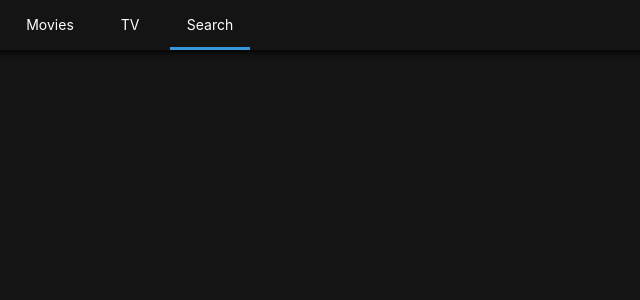
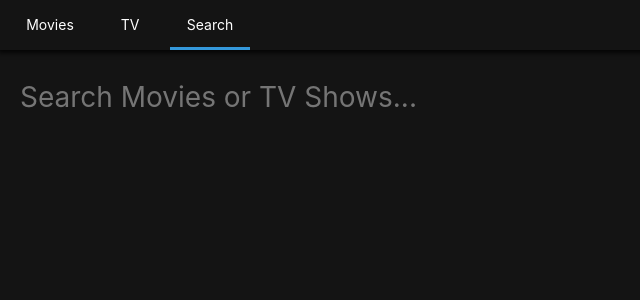
Before and after one commit to heekang2271/reactJS_nomflix, a React (Create React App) app: page /search in a window 1280 px wide. Shown: the top 300 px of the page, without its empty margins (0-640 px from the left). Built offline with nearby package versions, Linux system fonts and the light colour scheme.

Commit message:
SearchPresent.js, Message.js 작성

```diff
--- /dev/null
+++ b/src/Components/Message.js
@@ -0,0 +1,27 @@
+import React from "react";
+import PropTypes from "prop-types";
+import styled from "styled-components";
+
+const Container = styled.div`
+    width: 100%;
+    display: flex;
+    justify-content: center;
+`;
+
+const Text = styled.span`
+    color: ${props => props.color};
+    font-weight: 600;
+`;
+
+export default ({text, color}) => (
+    <Container>
+        <Text color={ color }>
+            {text}
+        </Text>
+    </Container>
+);
+
+Error.propTypes = {
+    text: PropTypes.string.isRequired,
+    color: PropTypes.string.isRequired
+};
--- a/src/Routes/Home/HomeContainer.js
+++ b/src/Routes/Home/HomeContainer.js
@@ -36,7 +36,6 @@ export default class extends React.Component {
                 upcoming,
                 popular
             });
-
         } catch {
             this.setState({
                 error: "Can't find movies information."
--- a/src/Routes/Home/HomePresenter.js
+++ b/src/Routes/Home/HomePresenter.js
@@ -3,9 +3,10 @@ import PropTypes from "prop-types";
 import styled from "styled-components";
 import Section from "../../Components/Section.js";
 import Loader from "../../Components/Loader";
+import Message from "../../Components/Message";
 
 const Container = styled.div`
-    padding:0px 10px;
+    padding:0px 20px;
 `;
 
 
@@ -39,6 +40,9 @@ const HomePresenter = ({ nowPlaying, upcoming, popular, error, loading }) => (
                 </Section>
             )}
 
+            {error && (
+                <Message color="#e74c3c" text={error} />
+            )}
         </Container>
     )
 );
--- a/src/Routes/Search/SearchContainer.js
+++ b/src/Routes/Search/SearchContainer.js
@@ -11,11 +11,22 @@ export default class extends React.Component {
         loading: false
     };
 
-    handleSubmit = () => {
+    handleSubmit = (event) => {
+        event.preventDefault();
         const { searchTerm } = this.state;
         if (searchTerm !== "") {
             this.searchByTerm();
         }
+    }
+
+    updateTerm = (event) => {
+        const {
+            target: { value }
+        } = event;
+
+        this.setState({
+            searchTerm: value
+        });
     }
 
     searchByTerm = async () => {
@@ -61,6 +72,7 @@ export default class extends React.Component {
                 error={error}
                 loading={loading}
                 handleSubmit={this.handleSubmit}
+                updateTerm={this.updateTerm}
             />
         );
     }
--- a/src/Routes/Search/SearchPresenter.js
+++ b/src/Routes/Search/SearchPresenter.js
@@ -1,8 +1,61 @@
 import React from "react";
 import PropTypes from "prop-types";
 import styled from "styled-components";
+import Loader from "../../Components/Loader";
+import Section from "../../Components/Section";
+import Message from "../../Components/Message";
 
-const SearchPresenter = ({movieResults, tvResults, searchTerm, error, loading, handleSubmit}) => null;
+const Container = styled.div`
+    padding: 0 20px;
+`;
+
+const Form = styled.form`
+    margin-bottom: 50px;
+    width: 100%;
+`;
+
+const Input = styled.input`
+    all: unset;
+    font-size: 28px;
+    width: 100%;
+`;
+
+const SearchPresenter = ({ movieResults, tvResults, searchTerm, error, loading, handleSubmit, updateTerm }) => (
+    <Container>
+        <Form onSubmit={handleSubmit}>
+            <Input
+                placeholder="Search Movies or TV Shows..."
+                value={searchTerm}
+                onChange={updateTerm}
+            />
+        </Form>
+        {loading ? <Loader /> : <>
+            {movieResults && movieResults.length > 0 && (
+                <Section title="Movie Results">
+                    {movieResults.map(movie => (
+                        <span key={movie.id}>{movie.title}</span>
+                    ))}
+                </Section>
+            )}
+            {tvResults && tvResults.length > 0 && (
+                <Section title="TV Show Results">
+                    {tvResults.map(show => (
+                        <span key={show.id}>{show.name}</span>
+                    ))}
+                </Section>
+            )}
+
+            {error && (
+                <Message color="#e74c3c" text={error} />
+            )}
+
+            {tvResults && movieResults && tvResults.length === 0 && movieResults.length === 0 && (
+                <Message color="#95a5a6" text={`Nothing found`} />
+            )}
+        </>}
+
+    </Container>
+);
 
 SearchPresenter.propTypes = {
     movieResults: PropTypes.array,
@@ -10,7 +63,8 @@ SearchPresenter.propTypes = {
     searchTerm: PropTypes.string,
     error: PropTypes.string,
     loading: PropTypes.bool.isRequired,
-    handleSubmit: PropTypes.func.isRequired
+    handleSubmit: PropTypes.func.isRequired,
+    updateTerm: PropTypes.func.isRequired
 };
 
 export default SearchPresenter;
--- a/src/Routes/TV/TVPresenter.js
+++ b/src/Routes/TV/TVPresenter.js
@@ -3,9 +3,10 @@ import PropTypes from "prop-types";
 import styled from "styled-components";
 import Section from "../../Components/Section";
 import Loader from "../../Components/Loader";
+import Message from "../../Components/Message";
 
 const Container = styled.div`
-    padding: 0px 10px;
+    padding: 0px 20px;
 `;
 
 const TVPresenter = ({ topRated, popular, airingToday, error, loading }) => (
@@ -36,6 +37,11 @@ const TVPresenter = ({ topRated, popular, airingToday, error, loading }) => (
                     ))}
                 </Section>
             )}
+
+            {error && (
+                <Message color="#e74c3c" text={error} />
+            )}
+
         </Container>
     )
 )
```
Also changed, not shown: 1 other file (tests, documents, lock files or other folders).
